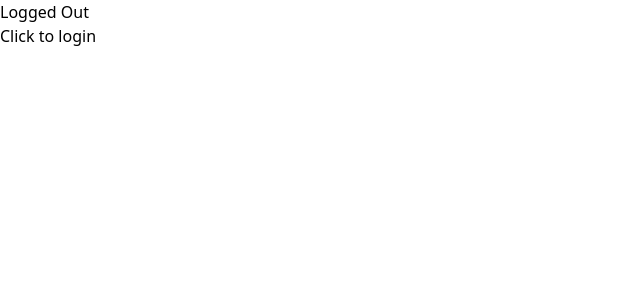
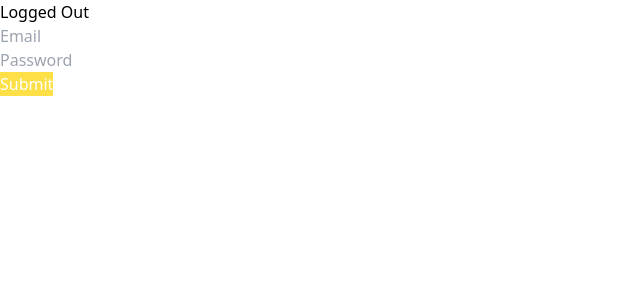
Before and after one commit to pjh5474/nuber-eats-frontend, a React (Create React App) app: page / in a window 1280 px wide. Shown: the top 300 px of the page, without its empty margins (0-640 px from the left). Built offline with nearby package versions, Linux system fonts and the light colour scheme.

Commit message:
Reack Hook Form

```diff
--- a/package.json
+++ b/package.json
@@ -14,6 +14,7 @@
     "graphql": "^16.8.1",
     "react": "^18.2.0",
     "react-dom": "^18.2.0",
+    "react-hook-form": "^7.47.0",
     "react-router-dom": "^6.16.0",
     "react-scripts": "5.0.1",
     "typescript": "^4.9.5",
--- a/src/routes/logged-out.tsx
+++ b/src/routes/logged-out.tsx
@@ -1,14 +1,65 @@
+import { useForm } from "react-hook-form";
 import { isLoggedInVar } from "../apollo";
+
+interface IForm {
+  email: string;
+  password: string;
+}
 
 export const LoggedOut = () => {
   const onClick = () => {
     isLoggedInVar(true);
   };
 
+  const {
+    register,
+    watch,
+    handleSubmit,
+    formState: { errors },
+  } = useForm<IForm>();
+
+  const onSubmit = () => {
+    console.log(watch());
+  };
+
+  const onInvalid = () => {
+    console.log(errors);
+  };
+
   return (
     <div>
       <h1>Logged Out</h1>
-      <button onClick={onClick}>Click to login</button>
+      <form onSubmit={handleSubmit(onSubmit, onInvalid)}>
+        <div>
+          <input
+            {...register("email", {
+              required: "Email is required",
+              pattern: /^[A-Za-z0-9._%+-]+@gmail.com$/,
+            })}
+            name="email"
+            type="email"
+            placeholder="Email"
+          />
+          {errors.email?.message && (
+            <span className=" text-red-600 font-bold ">
+              {errors.email?.message}
+            </span>
+          )}
+          {errors.email?.type === "pattern" && (
+            <span className=" text-red-600 font-bold ">Only gmail allowed</span>
+          )}
+        </div>
+        <div>
+          <input
+            name="password"
+            type="password"
+            placeholder="Password"
+            required
+          />
+        </div>
+
+        <button className="bg-yellow-300 text-white">Submit</button>
+      </form>
     </div>
   );
 };
```
Also changed, not shown: 1 other file (tests, documents, lock files or other folders).
